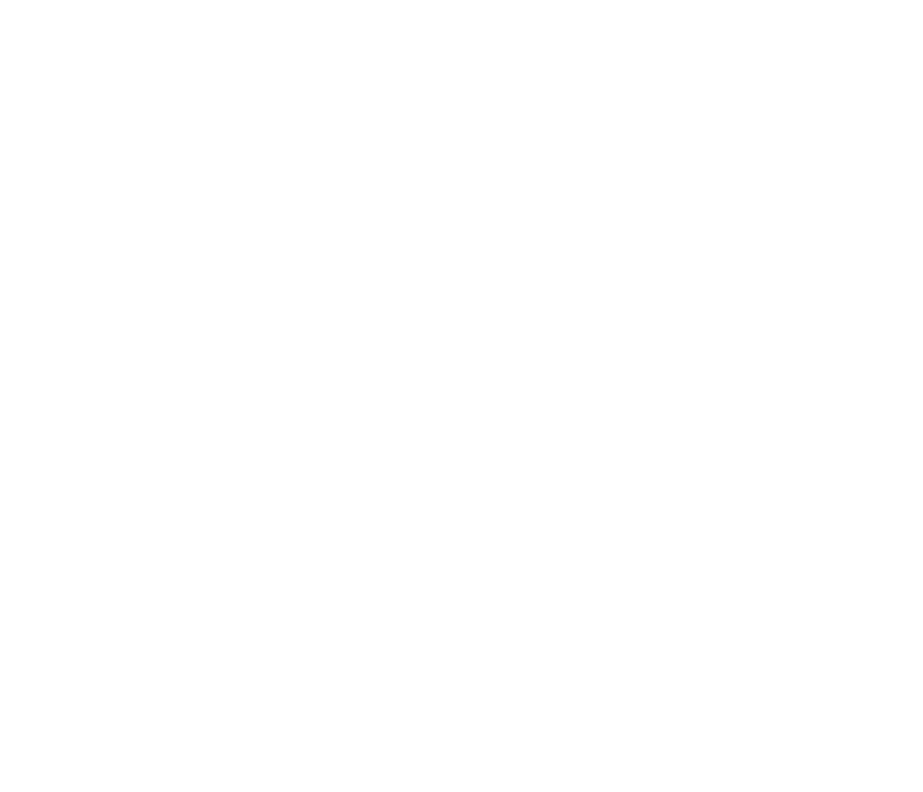
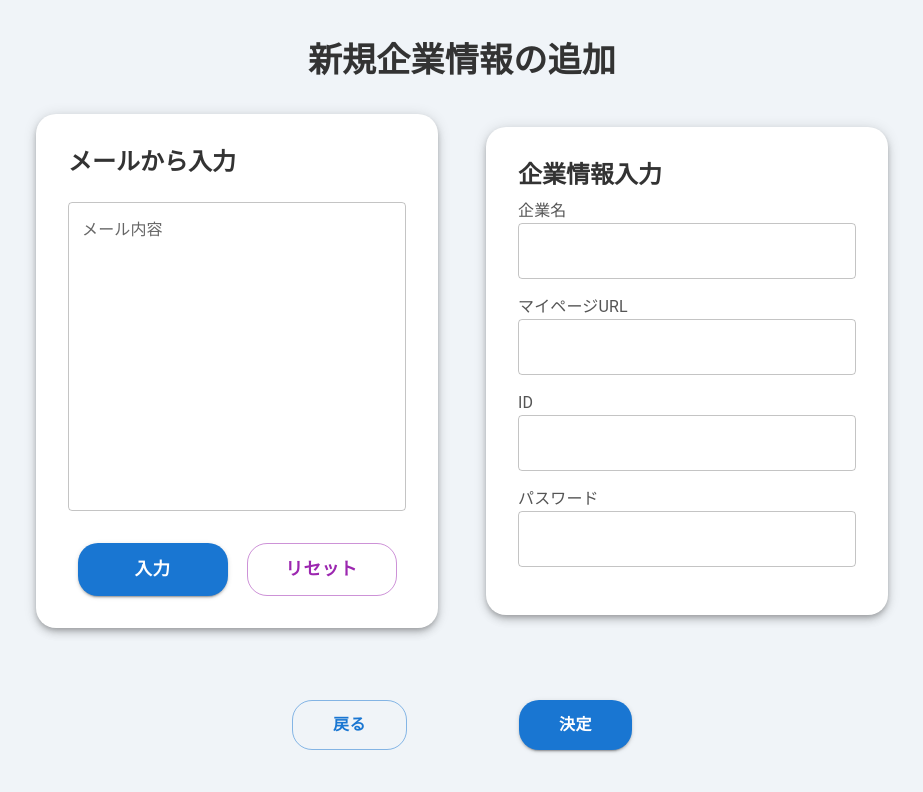
Before and after one commit to ryuryu5121/shu-saku, a React (Create React App) app in the folder frontend/: page /inputmail in a window 1280 px wide. Before the commit this address had no page. Shown: the top 792 px of the page, without its empty margins (178-1101 px from the left). Built offline with nearby package versions, Linux system fonts and the light colour scheme.

Commit message:
create InputMail page

```diff
--- a/frontend/src/App.tsx
+++ b/frontend/src/App.tsx
@@ -9,6 +9,7 @@
 import { ChangeFlow } from "./pages/ChangeFlow";
 import { AddFlow } from "./pages/AddFlow";
 import { Allflow } from "./pages/AllFlow";
+import InputMail from "./pages/InputMail";
 
 
 const App = () => {
@@ -23,6 +24,7 @@
                 <Route path = "/changeflow" element = {<ChangeFlow/>} />
                 <Route path = "addflow" element = {<AddFlow/>} />
                 <Route path = "allflow" element = {<Allflow/>}/>
+				<Route path = "/inputmail" element = {<InputMail/>}/>
 			</Routes>
 
 		</div>
--- /dev/null
+++ b/frontend/src/pages/InputMail.tsx
@@ -0,0 +1,154 @@
+import React, { useState } from 'react';
+import { Button, TextField, Box, Typography, Container, Grid, Paper } from '@mui/material';
+import { styled } from '@mui/material/styles';
+
+const CustomButton = styled(Button)(({ theme }) => ({
+  fontWeight: 'bold',
+  padding: theme.spacing(1, 4),
+  borderRadius: '20px',
+  transition: 'background-color 0.3s',
+  '&:hover': {
+    backgroundColor: theme.palette.primary.dark,
+  },
+  fontSize: '1.1rem', // 文字サイズを少し大きくする
+}));
+
+const CustomPaper = styled(Paper)(({ theme }) => ({
+  padding: theme.spacing(4),
+  borderRadius: '20px',
+  boxShadow: theme.shadows[5],
+  backgroundColor: '#fff',
+}));
+
+const EmailParser = () => {
+  const [emailContent, setEmailContent] = useState('');
+  const [personalId, setPersonalId] = useState('');
+  const [editablePersonalId, setEditablePersonalId] = useState('');
+  const [myPageUrl, setMyPageUrl] = useState('');
+  const [editableMyPageUrl, setEditableMyPageUrl] = useState('');
+  const [password, setPassword] = useState('');
+  const [companyName, setCompanyName] = useState('');
+
+  const handleParseEmail = () => {
+    const idMatch = emailContent.match(/ＩＤ：|ID ： |ID：|ＩＤ　：　|ID　　：|【  I　　D  】(\S+)/);
+    const urlMatch = emailContent.match(/マイページ：|MyPage：|マイページURL：|MyPage：　|Ｕ　Ｒ　Ｌ：|MypageURL：|【マイページ】(\S+)/);
+
+    if (idMatch) {
+      setPersonalId(idMatch[1] || '');
+      setEditablePersonalId(idMatch[1] || '');
+    } else {
+      setPersonalId('');
+      setEditablePersonalId('');
+    }
+
+    if (urlMatch) {
+      setMyPageUrl(urlMatch[1] || '');
+      setEditableMyPageUrl(urlMatch[1] || '');
+    } else {
+      setMyPageUrl('');
+      setEditableMyPageUrl('');
+    }
+  };
+
+  const handleReset = () => {
+    setEmailContent('');
+    setPersonalId('');
+    setEditablePersonalId('');
+    setMyPageUrl('');
+    setEditableMyPageUrl('');
+    setPassword('');
+    setCompanyName('');
+  };
+
+  return (
+    <div style={{ backgroundColor: '#f0f4f8', minHeight: '100vh', padding: '40px 20px' }}>
+      <Container maxWidth="md">
+        <Typography variant="h4" gutterBottom sx={{ fontWeight: 'bold', color: '#333', mb: 4, textAlign: 'center' }}>
+          新規企業情報の追加
+        </Typography>
+        <Grid container spacing={6} alignItems="center">
+          <Grid item xs={12} md={6}>
+            <CustomPaper elevation={3}>
+              <Box sx={{ display: 'flex', flexDirection: 'column', gap: 2 }}>
+                <Typography variant="h5" gutterBottom sx={{ fontWeight: 'bold', color: '#333' }}>
+                  メールから入力
+                </Typography>
+                <TextField
+                  label="メール内容"
+                  multiline
+                  rows={12}
+                  variant="outlined"
+                  fullWidth
+                  value={emailContent}
+                  onChange={(e) => setEmailContent(e.target.value)}
+                  placeholder="ここにメールの内容を貼り付けてください..."
+                  sx={{ backgroundColor: '#fff', borderRadius: 1 }}
+                />
+                <Box sx={{ display: 'flex', justifyContent: 'space-around', mt: 2 }}>
+                  <CustomButton variant="contained" color="primary" onClick={handleParseEmail} sx={{ width: '150px', padding: '10px 0' }}>
+                    入力
+                  </CustomButton>
+                  <CustomButton variant="outlined" color="secondary" onClick={handleReset} sx={{ width: '150px', padding: '10px 0' }}>
+                    リセット
+                  </CustomButton>
+                </Box>
+              </Box>
+            </CustomPaper>
+          </Grid>
+          <Grid item xs={12} md={6}>
+            <CustomPaper elevation={3}>
+              <Typography variant="h5" gutterBottom sx={{ fontWeight: 'bold', color: '#333' }}>
+                企業情報入力
+              </Typography>
+              <Typography variant="body1" sx={{ color: '#555' }}>企業名</Typography>
+              <TextField
+                variant="outlined"
+                fullWidth
+                value={companyName}
+                onChange={(e) => setCompanyName(e.target.value)}
+                sx={{ mb: 2 }}
+              />
+              <Typography variant="body1" sx={{ color: '#555' }}>マイページURL</Typography>
+              <TextField
+                variant="outlined"
+                fullWidth
+                value={editableMyPageUrl}
+                onChange={(e) => setEditableMyPageUrl(e.target.value)}
+                sx={{ mb: 2 }}
+              />
+              <Typography variant="body1" sx={{ color: '#555' }}>ID</Typography>
+              <TextField
+                variant="outlined"
+                fullWidth
+                value={editablePersonalId}
+                onChange={(e) => setEditablePersonalId(e.target.value)}
+                sx={{ mb: 2 }}
+              />
+              <Typography variant="body1" sx={{ color: '#555' }}>パスワード</Typography>
+              <TextField
+                variant="outlined"
+                fullWidth
+                value={password}
+                onChange={(e) => setPassword(e.target.value)}
+                type="password"
+                sx={{ mb: 2 }}
+              />
+            </CustomPaper>
+          </Grid>
+        </Grid>
+        <br></br>
+        <br></br>
+        <Box mt={4} display="flex" justifyContent="center" gap={14}>
+          <CustomButton variant="outlined" color="primary" sx={{ fontSize: '1rem', padding: '10px 40px' }}>
+            戻る
+          </CustomButton>
+          <CustomButton variant="contained" color="primary" sx={{ fontSize: '1rem', padding: '10px 40px' }}>
+            決定
+          </CustomButton>
+        </Box>
+      </Container>
+    </div>
+  );
+};
+
+export default EmailParser;
```
